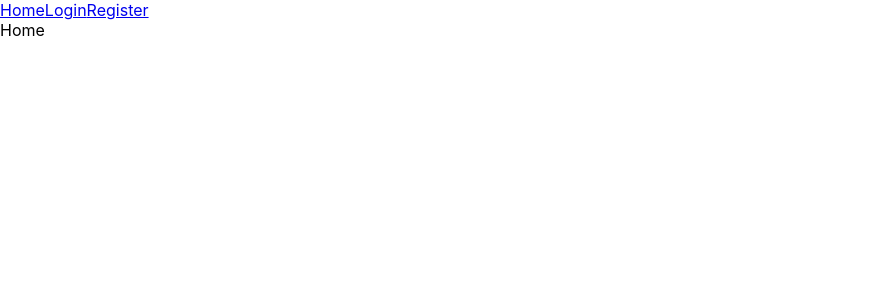
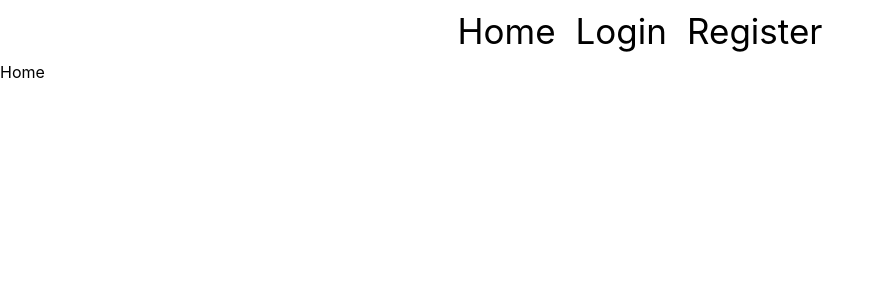
Before and after one commit to pttkachuk/goit-react-hw-08-phonebook, a React (Create React App) app: page / in a window 1280 px wide. Shown: the top 300 px of the page, without its empty margins (0-884 px from the left). Built offline with nearby package versions, Linux system fonts and the light colour scheme.

Commit message:
add style to navigation

```diff
--- a/src/components/Navigation/Navigation.jsx
+++ b/src/components/Navigation/Navigation.jsx
@@ -1,25 +1,27 @@
 import UserMenu from 'components/UserMenu/UserMenu';
 import React from 'react';
 import { useSelector } from 'react-redux';
-import { Link } from 'react-router-dom';
+import { Cont, StyledLink, StyledNav } from './StyledNavigation';
 
 const Navigation = () => {
   const userData = useSelector(state => state.user.userData);
   return (
-    <nav>
-      <Link to="/">Home</Link>
+    <StyledNav>
+      <Cont>
+        <StyledLink to="/">Home</StyledLink>
         {userData ? (
           <>
-          <Link to="/contacts">Contacts</Link>
+            <StyledLink to="/contacts">Contacts</StyledLink>
             <UserMenu />
           </>
         ) : (
           <>
-          <Link to="/login">Login</Link>
-          <Link to="/register">Register</Link>
+            <StyledLink to="/login">Login</StyledLink>
+            <StyledLink to="/register">Register</StyledLink>
           </>
         )}
-    </nav>
+      </Cont>
+    </StyledNav>
   );
 };
 
--- /dev/null
+++ b/src/components/Navigation/StyledNavigation.js
@@ -0,0 +1,25 @@
+import { Link } from 'react-router-dom';
+import styled from 'styled-components';
+
+export const StyledNav = styled.nav`
+display: flex;
+`;
+
+export const Cont = styled.div`
+padding-top: 10px;
+padding-bottom: 10px;
+margin-left: auto;
+margin-right: auto;
+`;
+
+export const StyledLink = styled(Link)`
+padding-left: 10px;
+padding-right: 10px;
+color: black;
+font-size: 35px;
+text-decoration: none;
+transition: 0.3s;
+&:hover{
+color: #6CB4EE;
+}
+`
```
Lines whose indentation alone changed are shown as unchanged.
